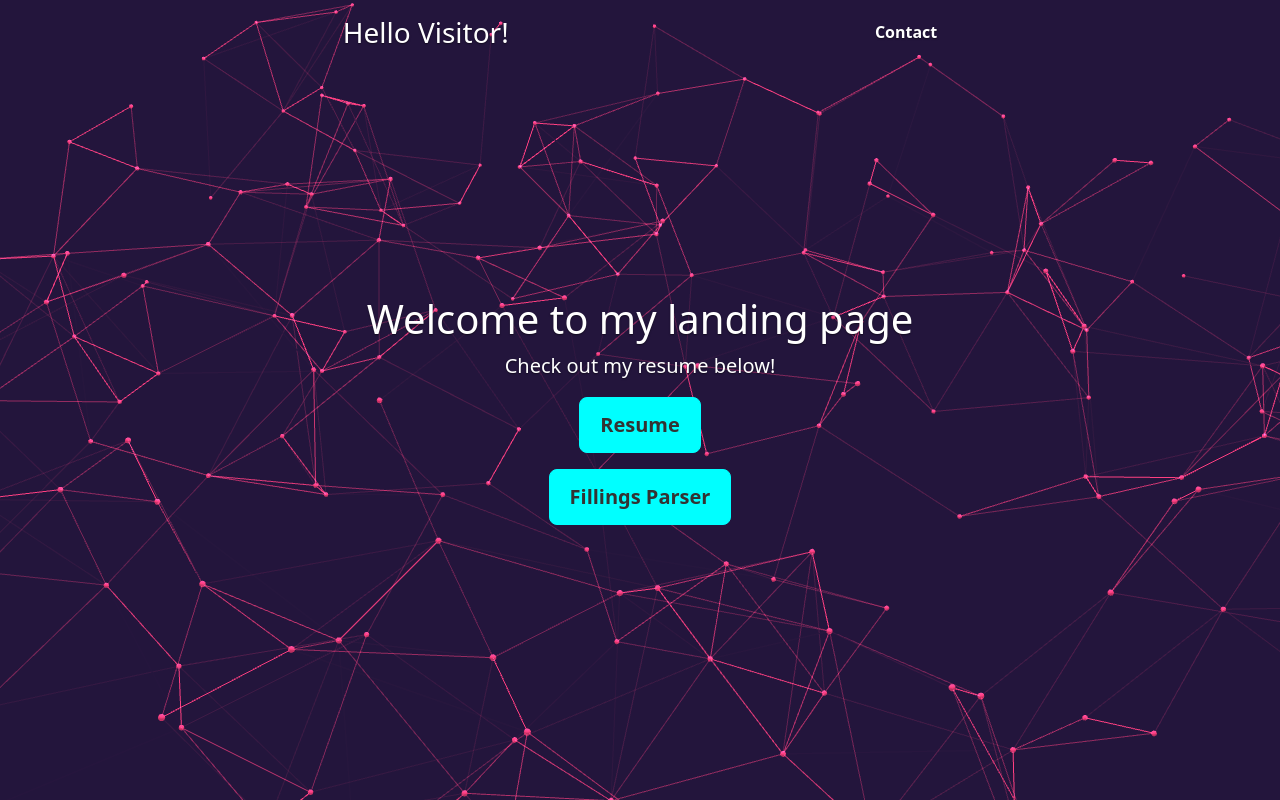
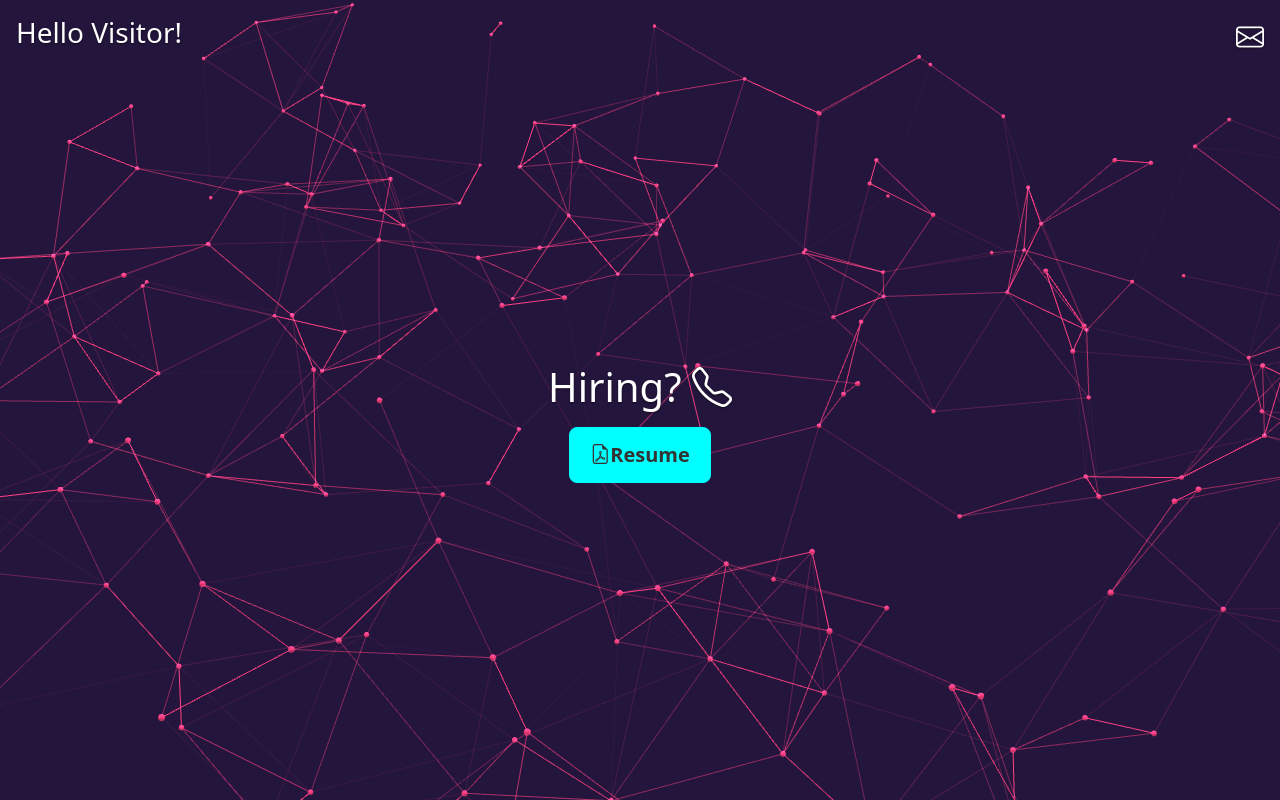
Before and after one commit to shakirali2244/landingpage, a plain HTML site: page index.html in a window 1280 px wide. Drawn offline with nearby package versions, Linux system fonts and the light colour scheme; animation ran at ten frames a second.

Commit message:
updated Resume

```diff
--- a/index.html
+++ b/index.html
@@ -11,32 +11,32 @@
 
     <!-- Bootstrap core CSS -->
     <link href="https://cdn.jsdelivr.net/npm/bootstrap@5.3.3/dist/css/bootstrap.min.css" rel="stylesheet" integrity="sha384-QWTKZyjpPEjISv5WaRU9OFeRpok6YctnYmDr5pNlyT2bRjXh0JMhjY6hW+ALEwIH" crossorigin="anonymous">
-
+    <!-- icons-->
+    <link rel="stylesheet" href="https://cdn.jsdelivr.net/npm/bootstrap-icons@1.13.1/font/bootstrap-icons.min.css">
     <!-- Custom styles for this template -->
     <link href="cover.css" rel="stylesheet">
   </head>
 
   <body id="vanta" class="text-center">
 
-    <div class="cover-container d-flex h-100 p-3 mx-auto flex-column">
+    <div class="container-fluid d-flex h-100 p-3 mx-auto flex-column">
       <header class="masthead mb-auto">
         <div class="inner">
           <h3 class="masthead-brand">Hello Visitor!</h3>
           <nav class="nav nav-masthead justify-content-center">
-            <a class="nav-link" href="mailto:shakirali2244@yahoo.com">Contact</a>
+            <h3 class="masthead-brand"><a class="nav-link" href="mailto:shakirali2244@yahoo.com"><i class="bi bi-envelope"></i></a></h3>
           </nav>
         </div>
       </header>
 
       <main role="main" class="inner cover">
-        <h1 class="cover-heading">Welcome to my landing page</h1>
-        <p class="lead">Check out my resume below!</p>
+        <p class="lead"><h1 class="cover-heading">Hiring? <a href="tel:+12506397858"><i class="bi bi-telephone"></i></a></h1></p>
         <p class="lead">
-          <a href="/Shakir-Ali-internet.pdf" class="btn btn-lg btn-secondary">Resume</a>
+          <a href="/Resume.pdf" class="btn btn-lg btn-secondary"><i class="bi bi-file-earmark-pdf"></i>Resume</a>
         </p>
-        <p class="lead">
+        <!-- <p class="lead">
           <a href="http://shakir.westus2.cloudapp.azure.com:3000/" class="btn btn-lg btn-secondary">Fillings Parser</a>
-        </p>
+        </p> -->
       </main>
 
       <footer class="mastfoot mt-auto">
```
Also changed, not shown: 2 other files.
